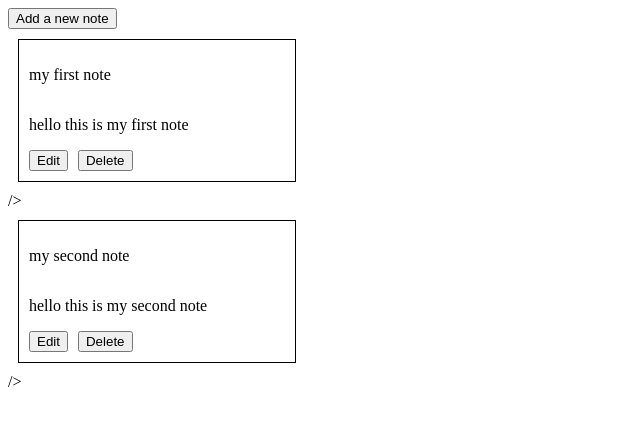
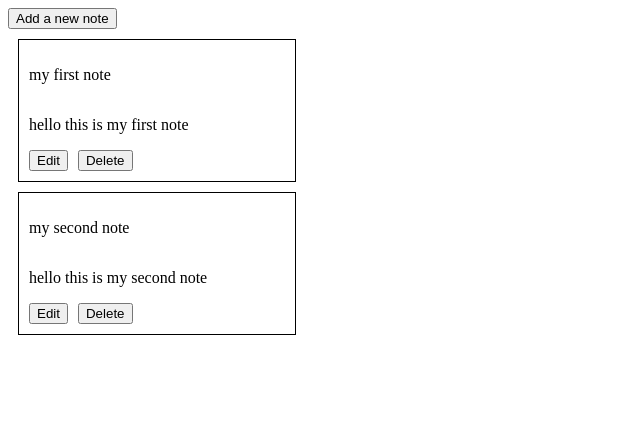
Before and after one commit to amyloumills/organise-me, a SvelteKit app: page / in a window 1280 px wide. Shown: the top 424 px of the page, without its empty margins (0-640 px from the left). Built offline with nearby package versions, Linux system fonts and the light colour scheme.

Commit message:
added editing feature and bind

```diff
--- a/src/components/Note.svelte
+++ b/src/components/Note.svelte
@@ -6,7 +6,7 @@
 </script>
 
 <div>
-	<p>{data.title}</p>
+	<p contenteditable="true" bind:textContent={data.title} />
 	<p>{data.body}</p>
 	<NoteActions on:delete />
 </div>
--- a/src/components/NoteList.svelte
+++ b/src/components/NoteList.svelte
@@ -27,7 +27,8 @@
 
 <div>
 	<!--This is instead of map!!!!-->
-	{#each notes as note}
-		<Note data={note} on:delete={() => onDelete(note)} /> />
+	{#each notes as note (note.id)}
+		<!--remember keyed each statements instead of key=note.id-->
+		<Note bind:data={note} on:delete={() => onDelete(note)} />
 	{/each}
 </div>
```
